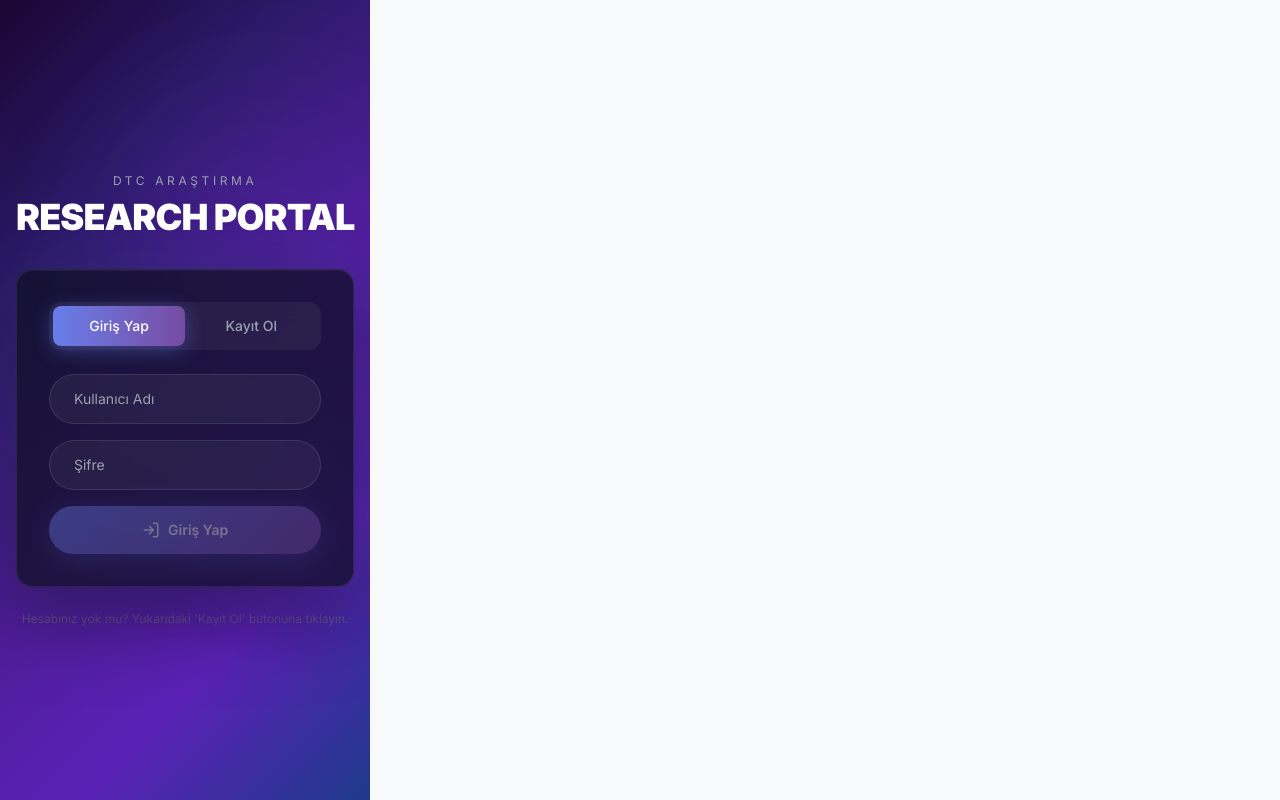
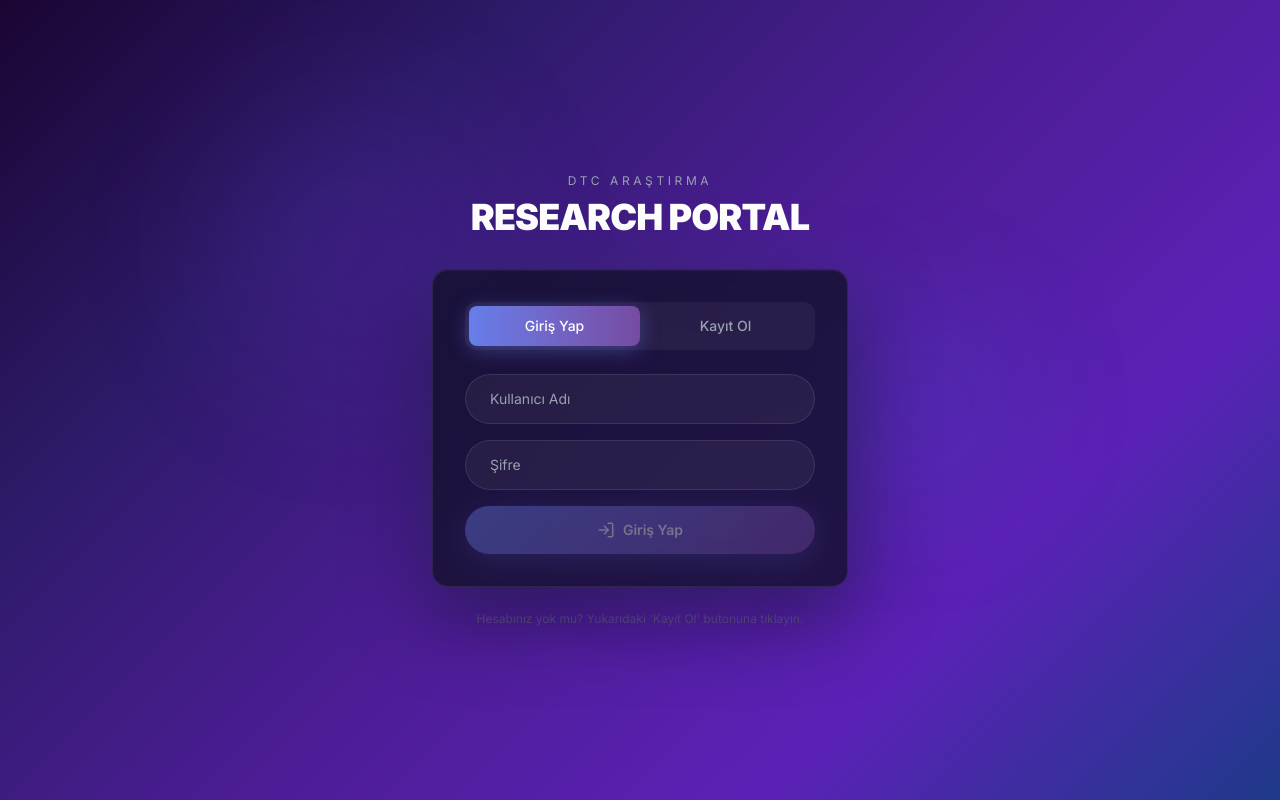
Before and after one commit to fatih1yenigun-ai/dtc-dashboard, a Next.js app: page / in a window 1280 px wide. Built offline with nearby package versions, Linux system fonts and the light colour scheme; no server answers.

Commit message:
Fix: login page full screen - move sidebar outside AuthGate via AppShell

```diff
--- a/src/app/layout.tsx
+++ b/src/app/layout.tsx
@@ -1,11 +1,8 @@
 import type { Metadata } from "next";
 import { Inter } from "next/font/google";
 import "./globals.css";
-import Sidebar from "@/components/Sidebar";
-import FloatingChat from "@/components/FloatingChat";
-import { ResearchProvider } from "@/context/ResearchContext";
 import { AuthProvider } from "@/context/AuthContext";
-import AuthGate from "@/components/AuthGate";
+import AppShell from "@/components/AppShell";
 
 const inter = Inter({
   subsets: ["latin"],
@@ -24,17 +21,9 @@ export default function RootLayout({
 }>) {
   return (
     <html lang="tr" className={`${inter.variable} h-full antialiased`}>
-      <body className="min-h-full flex">
+      <body className="min-h-full">
         <AuthProvider>
-          <AuthGate>
-            <ResearchProvider>
-              <Sidebar />
-              <main className="flex-1 min-h-screen bg-[#f8f9fa]">
-                <div className="p-6 md:p-8 max-w-7xl mx-auto">{children}</div>
-              </main>
-              <FloatingChat />
-            </ResearchProvider>
-          </AuthGate>
+          <AppShell>{children}</AppShell>
         </AuthProvider>
       </body>
     </html>
--- /dev/null
+++ b/src/components/AppShell.tsx
@@ -0,0 +1,42 @@
+"use client";
+
+import { useAuth } from "@/context/AuthContext";
+import { Loader2 } from "lucide-react";
+import LoginPage from "@/app/login/page";
+import Sidebar from "@/components/Sidebar";
+import FloatingChat from "@/components/FloatingChat";
+import { ResearchProvider } from "@/context/ResearchContext";
+
+export default function AppShell({ children }: { children: React.ReactNode }) {
+  const { user, loading } = useAuth();
+
+  // Loading state — full screen
+  if (loading) {
+    return (
+      <div className="min-h-screen bg-[#0D1B2A] flex items-center justify-center">
+        <div className="text-center">
+          <Loader2 size={40} className="animate-spin text-[#667eea] mx-auto mb-4" />
+          <p className="text-gray-400 text-sm">Yükleniyor...</p>
+        </div>
+      </div>
+    );
+  }
+
+  // Not logged in — full screen login, NO sidebar
+  if (!user) {
+    return <LoginPage />;
+  }
+
+  // Logged in — sidebar + main content + chat
+  return (
+    <ResearchProvider>
+      <div className="flex min-h-screen">
+        <Sidebar />
+        <main className="flex-1 min-h-screen bg-[#f8f9fa]">
+          <div className="p-6 md:p-8 max-w-7xl mx-auto">{children}</div>
+        </main>
+        <FloatingChat />
+      </div>
+    </ResearchProvider>
+  );
+}
```
